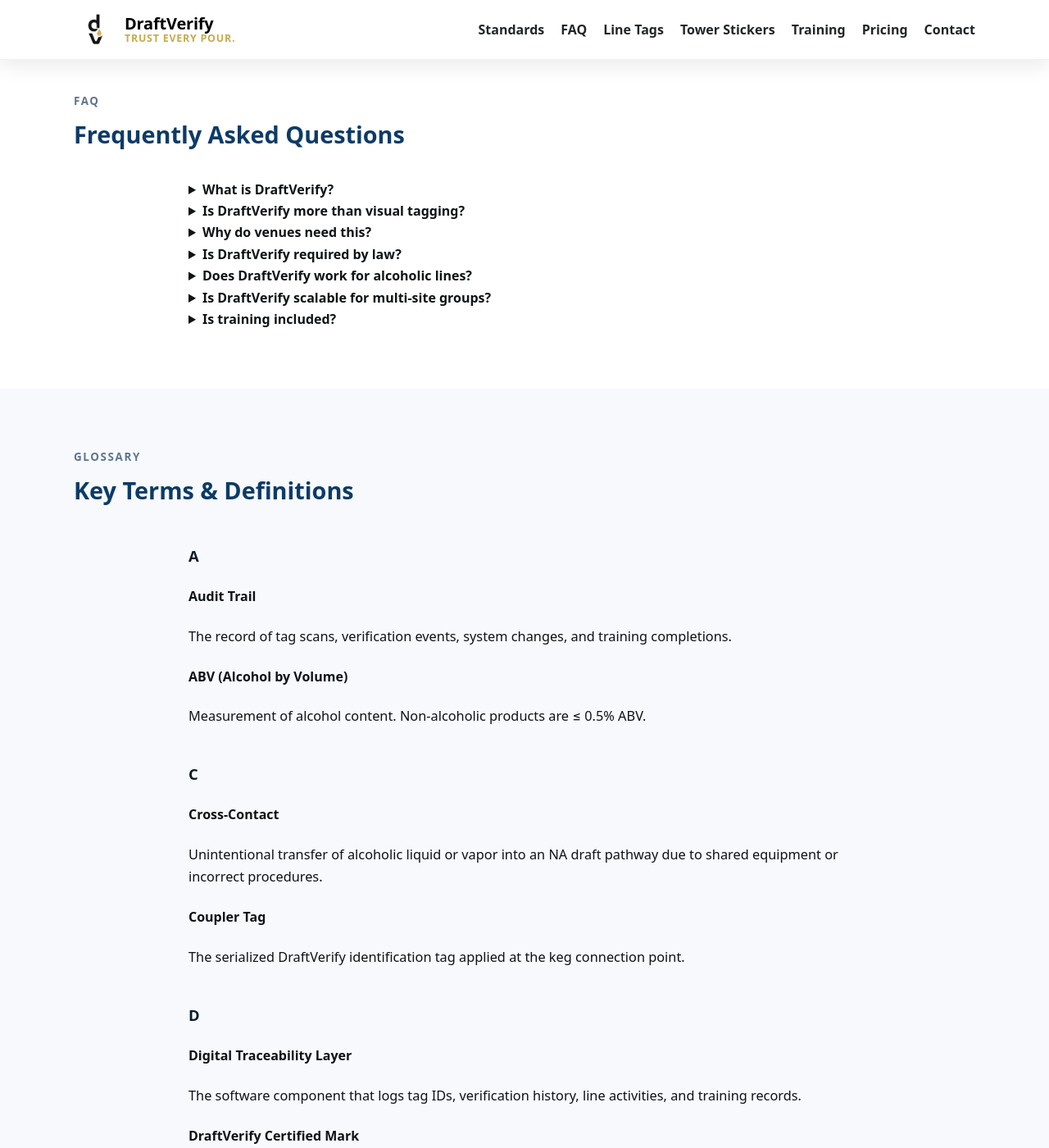
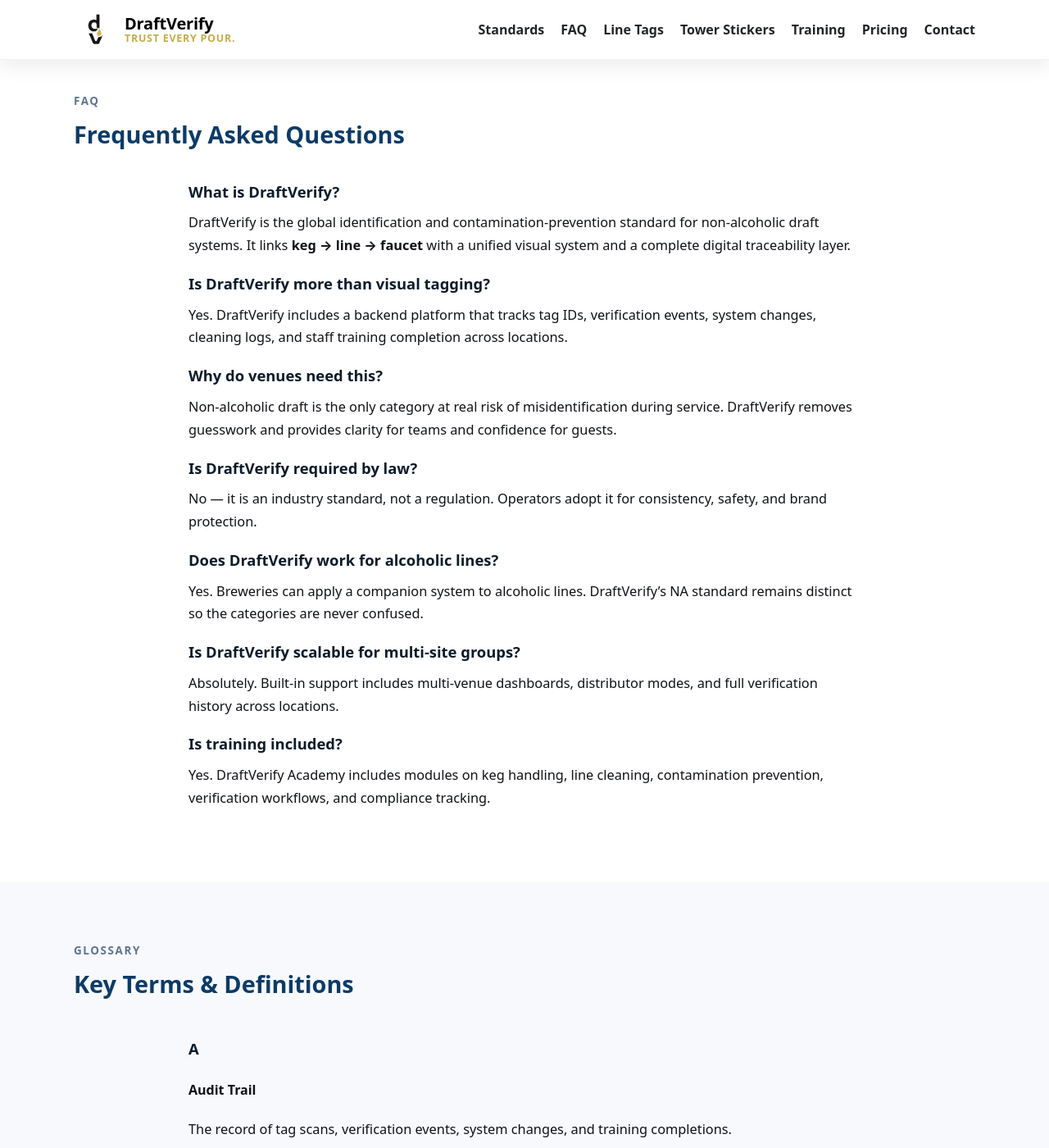
Before and after one commit to draftverify/draftverify.com, a Jekyll site: the page built from faq/index.md, in a window 1280 px wide and 1400 px high, scrolled down 450 px. Shown: the whole window at 82% size. Built offline with Jekyll 4.4.1, drawn with Linux system fonts in a browser that asks for light colours.

Commit message:
Update index.md

```diff
--- a/faq/index.md
+++ b/faq/index.md
@@ -18,76 +18,73 @@ description: "Frequently asked questions and a complete glossary of terms for th
   </div>
 </section>
 
-
-<!-- FAQ SECTION -->
 <section class="section" id="faq">
   <div class="container">
     <div class="kicker center">FAQ</div>
     <h2 class="h2 center">Frequently Asked Questions</h2>
 
-    <div class="faq-list" style="max-width:820px;margin:30px auto 0;">
+    <div style="max-width:820px;margin:30px auto 0;line-height:1.7">
 
-      <details class="faq">
-        <summary><strong>What is DraftVerify?</strong></summary>
-        <p>
-          DraftVerify is the global identification and contamination-prevention standard for
-          non-alcoholic draft systems. It links <strong>keg → line → faucet</strong> with a unified
-          visual system and a complete digital traceability layer.
-        </p>
-      </details>
+      <h3>What is DraftVerify?</h3>
+      <p>
+        DraftVerify is the global identification and contamination-prevention standard for
+        non-alcoholic draft systems. It links <strong>keg → line → faucet</strong> with a unified
+        visual system and a complete digital traceability layer.
+      </p>
 
-      <details class="faq">
-        <summary><strong>Is DraftVerify more than visual tagging?</strong></summary>
-        <p>
-          Yes. DraftVerify includes a full backend platform that tracks tag IDs, verification events,
-          line changes, cleaning checks, and staff training completion across locations.
-        </p>
-      </details>
+      <div class="divider"></div>
 
-      <details class="faq">
-        <summary><strong>Why do venues need this?</strong></summary>
-        <p>
-          Non-alcoholic draft is the only category at risk of misidentification during service.
-          DraftVerify removes guesswork and provides clarity for teams and confidence for guests.
-        </p>
-      </details>
+      <h3>Is DraftVerify more than visual tagging?</h3>
+      <p>
+        Yes. DraftVerify includes a backend platform that tracks tag IDs, verification events,
+        system changes, cleaning logs, and staff training completion across locations.
+      </p>
 
-      <details class="faq">
-        <summary><strong>Is DraftVerify required by law?</strong></summary>
-        <p>
-          No — it is a voluntary industry standard. Operators adopt it to ensure consistency, safety,
-          and brand protection.
-        </p>
-      </details>
+      <div class="divider"></div>
 
-      <details class="faq">
-        <summary><strong>Does DraftVerify work for alcoholic lines?</strong></summary>
-        <p>
-          Yes, companion standards can be applied to alcoholic systems. DraftVerify’s NA framework
-          stays dedicated to clarity and cannot be confused with alcoholic tagging.
-        </p>
-      </details>
+      <h3>Why do venues need this?</h3>
+      <p>
+        Non-alcoholic draft is the only category at real risk of misidentification during service.
+        DraftVerify removes guesswork and provides clarity for teams and confidence for guests.
+      </p>
 
-      <details class="faq">
-        <summary><strong>Is DraftVerify scalable for multi-site groups?</strong></summary>
-        <p>
-          Yes. The system includes multi-venue dashboards, distributor views, and automated
-          verification history for groups and breweries with multiple locations.
-        </p>
-      </details>
+      <div class="divider"></div>
 
-      <details class="faq">
-        <summary><strong>Is training included?</strong></summary>
-        <p>
-          Yes. The DraftVerify Academy provides modules on keg handling, line cleaning, contamination
-          prevention, verification workflows, and compliance tracking.
-        </p>
-      </details>
+      <h3>Is DraftVerify required by law?</h3>
+      <p>
+        No — it is an industry standard, not a regulation. Operators adopt it for consistency,
+        safety, and brand protection.
+      </p>
+
+      <div class="divider"></div>
+
+      <h3>Does DraftVerify work for alcoholic lines?</h3>
+      <p>
+        Yes. Breweries can apply a companion system to alcoholic lines.
+        DraftVerify’s NA standard remains distinct so the categories are never confused.
+      </p>
+
+      <div class="divider"></div>
+
+      <h3>Is DraftVerify scalable for multi-site groups?</h3>
+      <p>
+        Absolutely. Built-in support includes multi-venue dashboards, distributor modes, and
+        full verification history across locations.
+      </p>
+
+      <div class="divider"></div>
+
+      <h3>Is training included?</h3>
+      <p>
+        Yes. DraftVerify Academy includes modules on keg handling, line cleaning, contamination
+        prevention, verification workflows, and compliance tracking.
+      </p>
+
+      <div class="divider"></div>
 
     </div>
   </div>
 </section>
-
 
 <!-- GLOSSARY -->
 <section class="section" id="glossary" style="background:#f7f9fc;">
```
